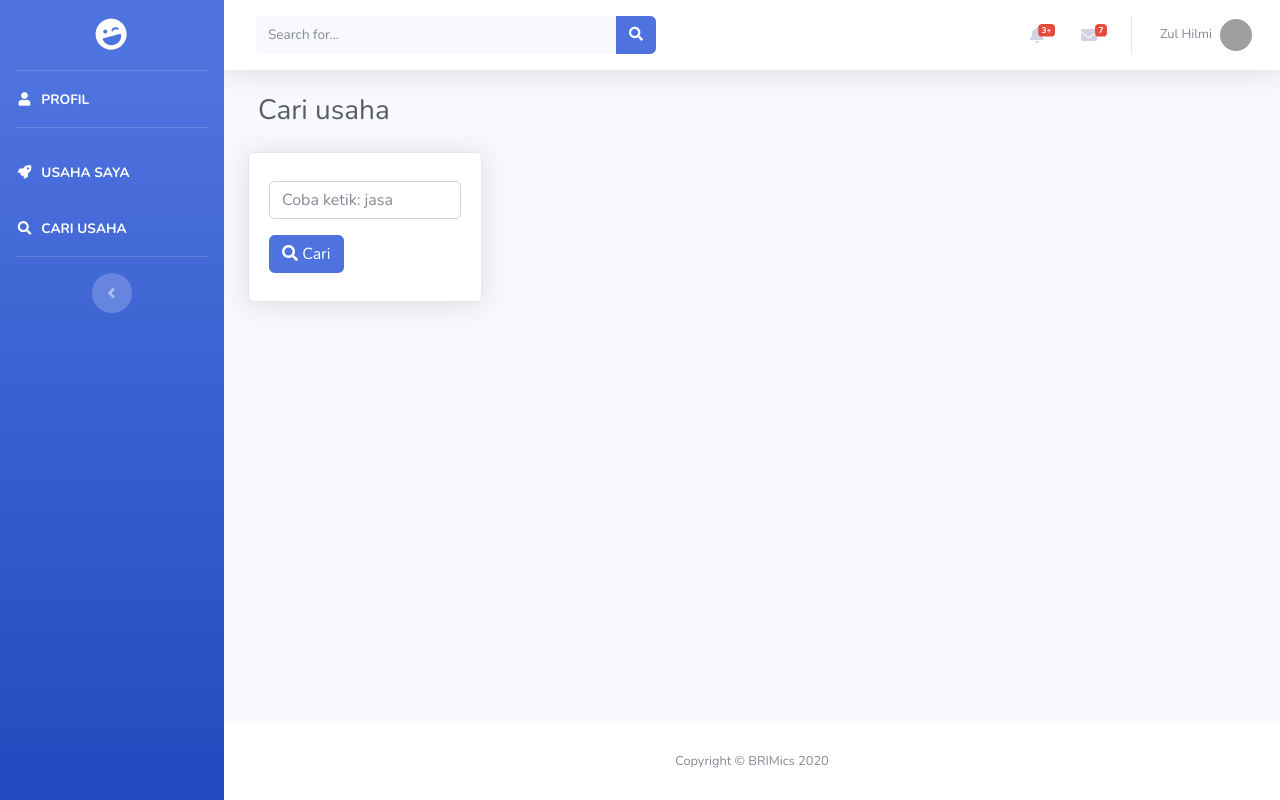
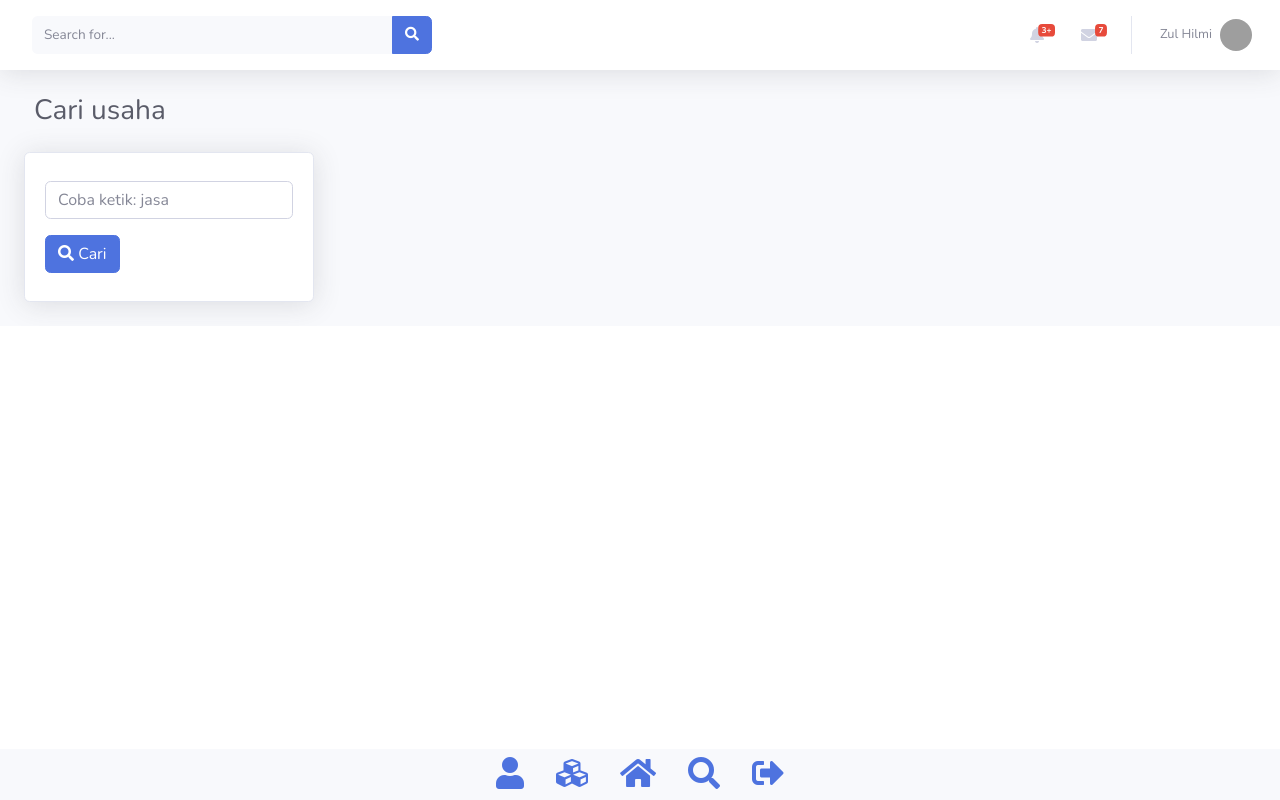
Before and after one commit to HilmiZul/tes-b, a PHP site: page /index.php?menu=cari-usaha in a window 1280 px wide. Run offline with PHP 8.4, Linux system fonts and the light colour scheme; a user stored in the database is signed in; some libraries are stand-ins or nearby versions; grey boxes are pictures that could not be loaded.

Commit message:
move nav sidebar to bottom fixed

```diff
--- /dev/null
+++ b/css/main.css
@@ -0,0 +1,5 @@
+.nav .nav-link {
+  font-size: 4vw;
+  padding-right: 3vw;
+  padding-left: 3vw;
+}
--- a/index.php
+++ b/index.php
@@ -17,7 +17,9 @@
 
   <?php if (!empty($_SESSION['id'])) { ?>
 
-    <?php include("konten/sidebar.html"); ?>
+    <?php
+      // include("konten/sidebar.html");
+      ?>
 
     <!-- Content Wrapper -->
     <div id="content-wrapper" class="d-flex flex-column">
@@ -36,7 +38,10 @@
       </div>
       <!-- End of Main Content -->
 
-      <?php include("konten/footer.html"); ?>
+      <?php
+      // include("konten/footer.html");
+      include("konten/bottom-nav.html");
+      ?>
 
     </div>
     <!-- End of Content Wrapper -->
--- /dev/null
+++ b/konten/bottom-nav.html
@@ -0,0 +1,7 @@
+<nav class="nav fixed-bottom navbar-light bg-light justify-content-center">
+  <a class="nav-link" href="?menu=profil"><i class="fa fa-user fa-2x"></i></a>
+  <a class="nav-link" href="?menu=usaha-saya"><i class="fa fa-cubes fa-2x"></i></a>
+  <a class="nav-link" href="?menu=home"><i class="fa fa-home fa-2x"></i></a>
+  <a class="nav-link" href="?menu=cari-usaha"><i class="fa fa-search fa-2x"></i></a>
+  <a class="nav-link" href="#" data-toggle="modal" data-target="#logoutModal"><i class="fa fa-sign-out-alt fa-2x"></i></a>
+</nav>
--- a/konten/cari-usaha.html
+++ b/konten/cari-usaha.html
@@ -13,7 +13,7 @@
   <div class="col-xl-3 col-md-6 mb-4">
     <div class="card shadow h-100 py-2">
       <div class="card-body">
-        <form action="hasil-cari.html" method="POST">
+        <form action="?menu=hasil-cari" method="POST">
           <div class="form-group">
             <input type="text" class="form-control" placeholder="Coba ketik: jasa" required>
           </div>
--- a/konten/topbar.html
+++ b/konten/topbar.html
@@ -2,9 +2,9 @@
 <nav class="navbar navbar-expand navbar-light bg-white topbar mb-4 static-top shadow">
 
   <!-- Sidebar Toggle (Topbar) -->
-  <button id="sidebarToggleTop" class="btn btn-link d-md-none rounded-circle mr-3">
+  <!-- <button id="sidebarToggleTop" class="btn btn-link d-md-none rounded-circle mr-3">
     <i class="fa fa-bars"></i>
-  </button>
+  </button> -->
 
   <!-- Topbar Search -->
   <form class="d-none d-sm-inline-block form-inline mr-auto ml-md-3 my-2 my-md-0 mw-100 navbar-search">
--- a/konten/usaha-saya.php
+++ b/konten/usaha-saya.php
@@ -14,7 +14,8 @@
   <!-- Earnings (Monthly) Card Example -->
   <?php
   $q = mysqli_query($konek, "select a.*, b.* from tb_usaha a
-                            inner join tb_users b on a.uid=b.uid");
+                            inner join tb_users b on a.uid=b.uid
+                            where a.uid=".$_SESSION['id']."");
   while ($data = mysqli_fetch_array($q)) {
   ?>
   <div class="col-xl-3 col-md-6 mb-4">
```
Also changed, not shown: hybrid.html (added, +29 -0 lines), 1 other file.
